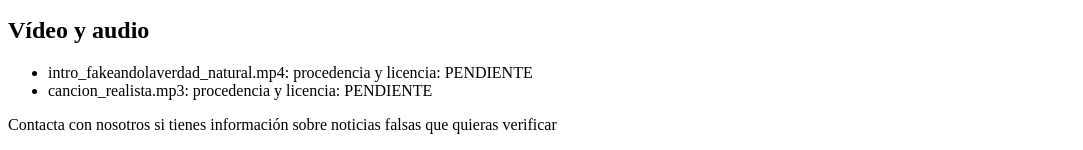
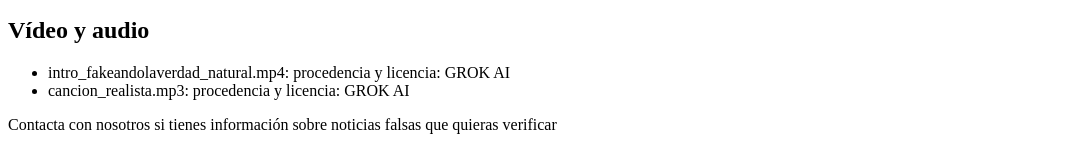
Before and after one commit to albertomoreno2723/fakeandolaverdad, a plain HTML site: page creditos.html in a window 1280 px wide. Shown: the part 459-609 px from the top of the page, without its empty margins (0-1083 px from the left). Drawn offline with Linux system fonts and the light colour scheme; a script that the page names is missing.

Commit message:
LICENCIA VIDEO Y CANCION

```diff
--- a/creditos.html
+++ b/creditos.html
@@ -35,8 +35,8 @@
     </ul>
     <h2>Vídeo y audio</h2>
     <ul>
-      <li>intro_fakeandolaverdad_natural.mp4: procedencia y licencia: PENDIENTE</li>
-      <li>cancion_realista.mp3: procedencia y licencia: PENDIENTE</li>
+      <li>intro_fakeandolaverdad_natural.mp4: procedencia y licencia: GROK AI</li>
+      <li>cancion_realista.mp3: procedencia y licencia: GROK AI </li>
     </ul>
   </main>
   <footer id="pie">
```
